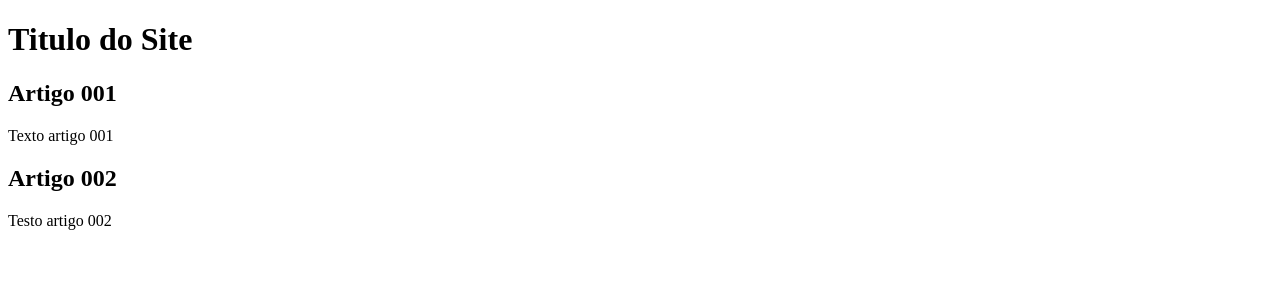
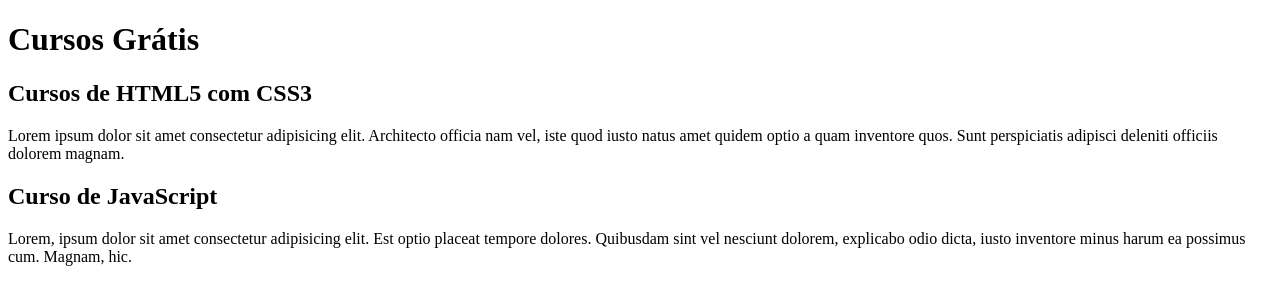
Before and after one commit to Douglas1294/projeto-site, a plain HTML site: page index.html in a window 1280 px wide. Drawn offline with Linux system fonts and the light colour scheme.

Commit message:
comecei a escrever o conteudo

```diff
--- a/index.html
+++ b/index.html
@@ -8,15 +8,15 @@
 <body>
     <main>
         <header>
-            <h1>Titulo do Site</h1>
+            <h1>Cursos Grátis</h1>
         </header>
         <article>
-            <h2>Artigo 001</h2>
-            <p>Texto artigo 001</p>
+            <h2>Cursos de HTML5 com CSS3</h2>
+            <p>Lorem ipsum dolor sit amet consectetur adipisicing elit. Architecto officia nam vel, iste quod iusto natus amet quidem optio a quam inventore quos. Sunt perspiciatis adipisci deleniti officiis dolorem magnam.</p>
         </article>
         <article>
-            <h2>Artigo 002</h2>
-            <p>Testo artigo 002</p>
+            <h2>Curso de JavaScript</h2>
+            <p>Lorem, ipsum dolor sit amet consectetur adipisicing elit. Est optio placeat tempore dolores. Quibusdam sint vel nesciunt dolorem, explicabo odio dicta, iusto inventore minus harum ea possimus cum. Magnam, hic.</p>
         </article>
     </main>
 </body>
```
